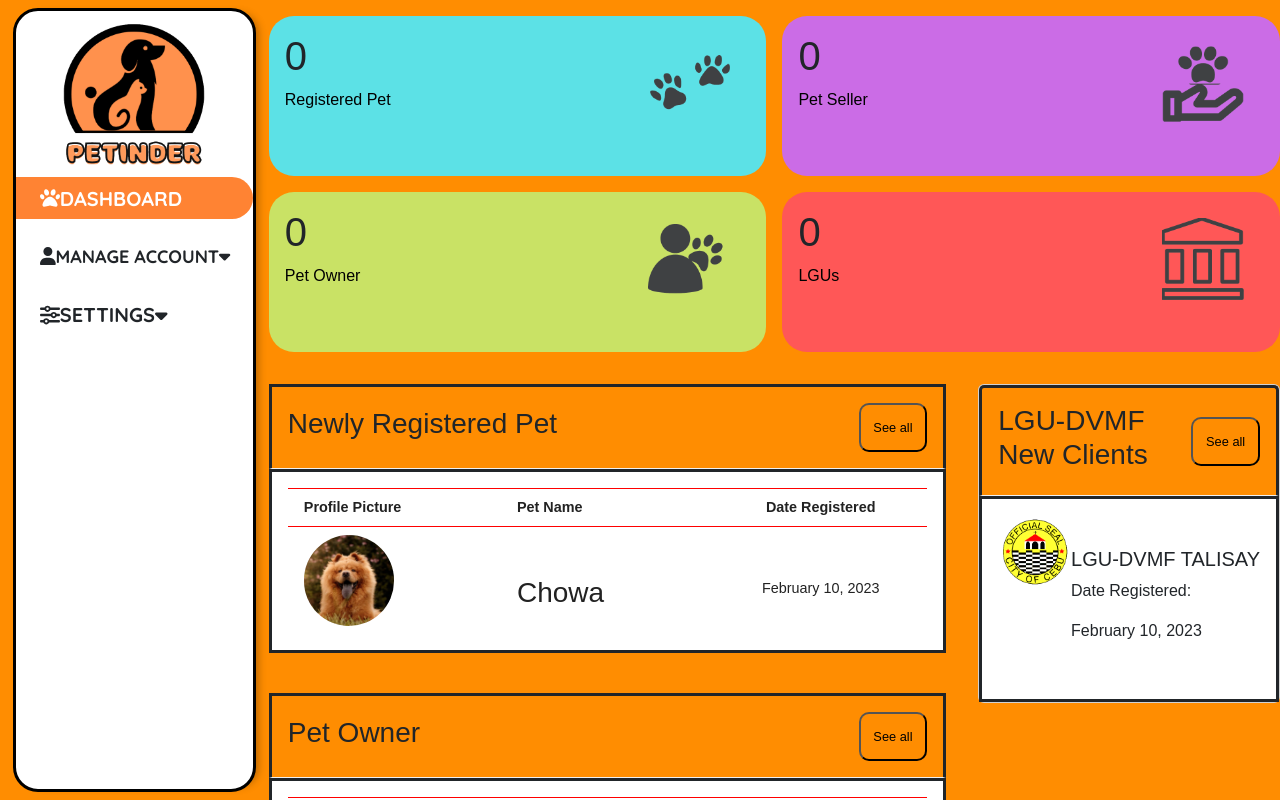
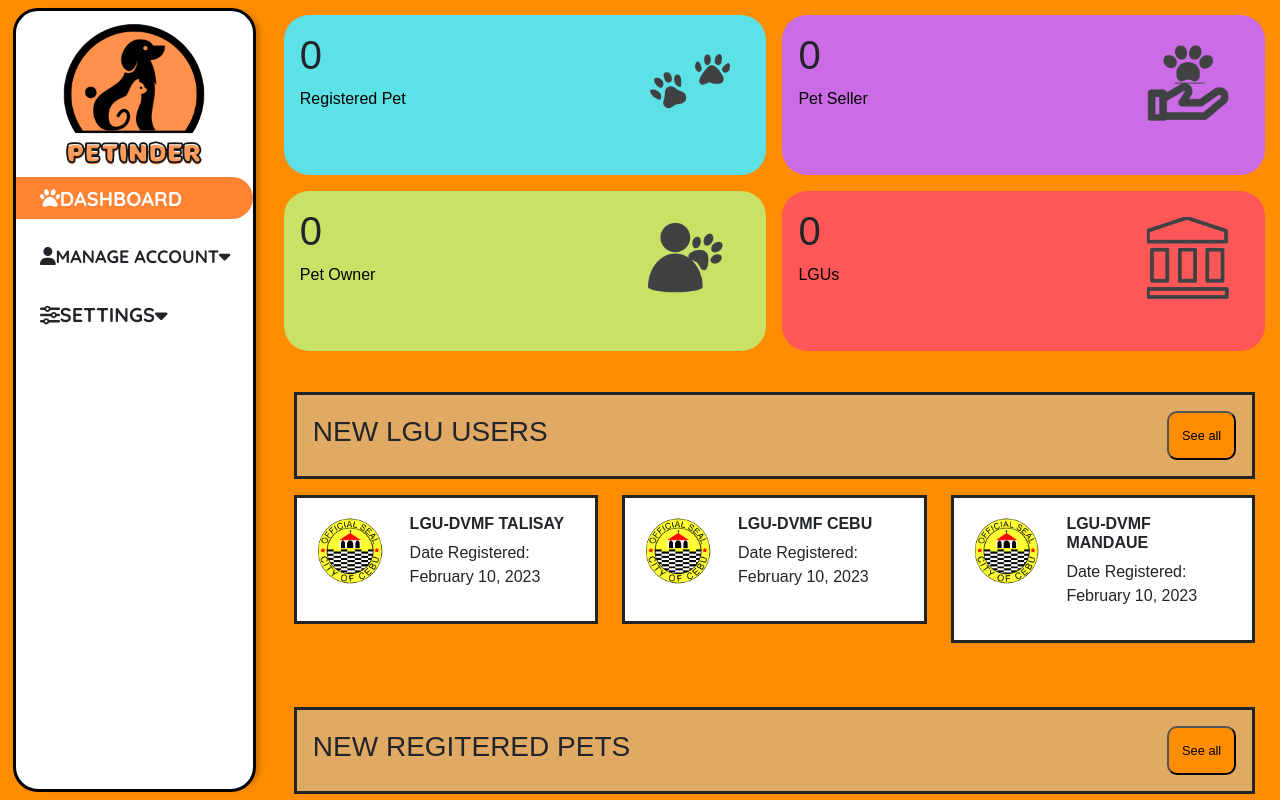
Before and after one commit to kevvzz/petinder-web-application, a React (Create React App) app: page /admin-dashboard in a window 1280 px wide. Built offline with nearby package versions, Linux system fonts and the light colour scheme; no server answers; the database is empty.

Commit message:
Dasboard screen change

```diff
--- a/src/component/Dashboard/adminDashboard.css
+++ b/src/component/Dashboard/adminDashboard.css
@@ -19,7 +19,7 @@
     display: grid;
     grid-template-columns: repeat(2, 1fr);
     grid-gap: 1rem;
-    margin-top: 1rem;
+    margin: 15px;
 }
 .card-single{
     display: flex;
@@ -64,10 +64,10 @@ table{
     border-collapse: collapse;
 }
 .recent-grid{
-    margin-top: 4vh;
+    margin: 25px;
     display: grid;
     grid-gap: 2rem;
-    grid-template-columns: 67% auto;
+    grid-template-columns: 100% auto;
 }
 .projects-card{
     /* background:#fff; */
@@ -76,6 +76,7 @@ table{
 }
 .card-header,
 .card-body{
+    margin-top: 1rem;
     padding: 1rem;
     border-style: solid;
 }
@@ -86,8 +87,7 @@ table{
     display: flex;
     justify-content: space-between;
     align-items: center;
-    background-color: rgb(255 141 1) !important;
-    border-bottom: 1px solid #f0f0f0;
+    background-color: rgb(224, 169, 100) !important;
 
 }
 .card-header button{
@@ -130,8 +130,8 @@ td{
 .petImage{
     flex: 1;
     border-radius: 50%;
-    width: 50%;
-    height: 50%;
+    width: 30%;
+    height: 30%;
 }
 .lguImage{
     flex: 1;
--- a/src/component/Dashboard/adminDashboard.js
+++ b/src/component/Dashboard/adminDashboard.js
@@ -1,5 +1,5 @@
-import React, { useState,useEffect } from 'react'
-import {AdminNavbar} from '../Navbar/Navbar';
+import React, { useState, useEffect } from 'react'
+import { AdminNavbar } from '../Navbar/Navbar';
 import petRegisterIcon from '../../Assets/pet_registered.png';
 import sellerIcon from '../../Assets/pet_seller.png';
 import ownerIcon from '../../Assets/pet_owner.png';
@@ -7,6 +7,7 @@ import lguIcon from '../../Assets/Lgu.png';
 import petPhoto from '../../Assets/chowa.jpg';
 import ownerPhoto from '../../Assets/profile-picture.png'
 import lguPhoto from '../../Assets/lgu-cebu-logo.png';
+import { Card, Row, Col } from 'react-bootstrap';
 
 //Firebase Firestore
 import storage from '../../FirebaseStorage';
@@ -41,7 +42,7 @@ function AdminDashboard() {
 	}, []);
 	return (
 		<div className='main-bg'>
-        <AdminNavbar/>
+			<AdminNavbar />
 			<div className="main-content">
 
 				<div class="cards">
@@ -51,7 +52,7 @@ function AdminDashboard() {
 							<span class="spanName">Registered Pet</span>
 						</div>
 						<div>
-                    <span><img className='imageIcon' src={petRegisterIcon} alt=""/></span>
+							<span><img className='imageIcon' src={petRegisterIcon} alt="" /></span>
 						</div>
 					</div>
 
@@ -61,7 +62,7 @@ function AdminDashboard() {
 							<span class="spanName">Pet Seller</span>
 						</div>
 						<div>
-						<span><img className='imageIcon' src={sellerIcon} alt=""/> </span>
+							<span><img className='imageIcon' src={sellerIcon} alt="" /> </span>
 						</div>
 					</div>
 
@@ -71,7 +72,7 @@ function AdminDashboard() {
 							<span class="spanName">Pet Owner</span>
 						</div>
 						<div>
-						<span><img className='imageIcon' src={ownerIcon} alt=""/></span>
+							<span><img className='imageIcon' src={ownerIcon} alt="" /></span>
 						</div>
 					</div>
 
@@ -81,7 +82,7 @@ function AdminDashboard() {
 							<span class="spanName">LGUs</span>
 						</div>
 						<div>
-						<span><img className='imageIcon' src={lguIcon} alt=""/></span>
+							<span><img className='imageIcon' src={lguIcon} alt="" /></span>
 						</div>
 					</div>
 				</div>
@@ -90,8 +91,332 @@ function AdminDashboard() {
 					<div class="projects">
 						<div class="projects-card">
 							<div class="card-header">
+								<h3>NEW LGU USERS</h3>
+								<button>See all <span><i class="fa-solid fa-arrow-right"></i></span></button>
+							</div>
+
+							{/* //card here */}
+							<div class="row">
+								<div class='col-lg-4 col-md-6 mb-4'>
+									<div class="card-body">
+										<Card.Text>
+											<Row>
+												<Col xs={4}>
+													<Row>
+														<img className='petImage' src={lguPhoto} alt="" />
+													</Row>
+												</Col>
+												<Col>
+													<Row>
+														<h6 class="fw-bold">LGU-DVMF TALISAY</h6>
+													</Row>
+													<Row>
+														<p>Date Registered: February 10, 2023 </p>
+													</Row>
+												</Col>
+											</Row>
+										</Card.Text>
+									</div>
+								</div>
+								<div class='col-lg-4 col-md-6 mb-4'>
+									<div class="card-body">
+										<Card.Text>
+											<Row>
+												<Col xs={4}>
+													<Row>
+														<img className='petImage' src={lguPhoto} alt="" />
+													</Row>
+												</Col>
+												<Col>
+													<Row>
+														<h6 class="fw-bold">LGU-DVMF CEBU</h6>
+													</Row>
+													<Row>
+														<p>Date Registered: February 10, 2023 </p>
+													</Row>
+												</Col>
+											</Row>
+										</Card.Text>
+									</div>
+								</div>
+								<div class='col-lg-4 col-md-6 mb-4'>
+									<div class="card-body">
+										<Card.Text>
+											<Row>
+												<Col xs={4}>
+													<Row>
+														<img className='petImage' src={lguPhoto} alt="" />
+													</Row>
+												</Col>
+												<Col>
+													<Row>
+														<h6 class="fw-bold">LGU-DVMF MANDAUE</h6>
+													</Row>
+													<Row>
+														<p>Date Registered: February 10, 2023 </p>
+													</Row>
+												</Col>
+											</Row>
+										</Card.Text>
+									</div>
+								</div>
+
+							</div>
+						</div>
+
+						<div class="projects-card">
+							<div class="card-header">
+								<h3>NEW REGITERED PETS</h3>
+								<button>See all <span><i class="fa-solid fa-arrow-right"></i></span></button>
+							</div>
+
+							{/* //card here */}
+							<div class="row">
+								<div class='col-lg-4 col-md-6 mb-4'>
+									<div class="card-body">
+										<Card.Text>
+											<Row>
+												<Col xs={4}>
+													<Row>
+													<img img className='petImage' src={petPhoto} alt="" />
+													</Row>
+												</Col>
+												<Col>
+													<Row>
+														<h6 class="fw-bold">CHOWA</h6>
+													</Row>
+													<Row>
+														<p>Date Registered: February 10, 2023 </p>
+													</Row>
+												</Col>
+											</Row>
+										</Card.Text>
+									</div>
+								</div>
+								<div class='col-lg-4 col-md-6 mb-4'>
+									<div class="card-body">
+										<Card.Text>
+											<Row>
+												<Col xs={4}>
+													<Row>
+														<img img className='petImage' src={petPhoto} alt="" />
+													</Row>
+												</Col>
+												<Col>
+													<Row>
+														<h6 class="fw-bold">CHOWA</h6>
+													</Row>
+													<Row>
+														<p>Date Registered: February 10, 2023 </p>
+													</Row>
+												</Col>
+											</Row>
+										</Card.Text>
+									</div>
+								</div>
+								<div class='col-lg-4 col-md-6 mb-4'>
+									<div class="card-body">
+										<Card.Text>
+											<Row>
+												<Col xs={4}>
+													<Row>
+														<img img className='petImage' src={petPhoto} alt="" />
+													</Row>
+												</Col>
+												<Col>
+													<Row>
+														<h6 class="fw-bold">CHOWA</h6>
+													</Row>
+													<Row>
+														<p>Date Registered: February 10, 2023 </p>
+													</Row>
+												</Col>
+											</Row>
+										</Card.Text>
+									</div>
+								</div>
+
+							</div>
+						</div>
+
+						<div class="projects-card">
+							<div class="card-header">
+								<h3>NEW PET OWNERS</h3>
+								<button>See all <span><i class="fa-solid fa-arrow-right"></i></span></button>
+							</div>
+
+							{/* //card here */}
+							<div class="row">
+								<div class='col-lg-4 col-md-6 mb-4'>
+									<div class="card-body">
+										<Card.Text>
+											<Row>
+												<Col xs={4}>
+													<Row>
+														<img className='petImage' src={ownerPhoto} alt="" />
+													</Row>
+												</Col>
+												<Col>
+													<Row>
+														<h6 class="fw-bold">CLARK</h6>
+													</Row>
+													<Row>
+														<p>Date Registered: February 10, 2023 </p>
+													</Row>
+												</Col>
+											</Row>
+										</Card.Text>
+									</div>
+								</div>
+								<div class='col-lg-4 col-md-6 mb-4'>
+									<div class="card-body">
+										<Card.Text>
+											<Row>
+												<Col xs={4}>
+													<Row>
+														<img className='petImage' src={ownerPhoto} alt="" />
+													</Row>
+												</Col>
+												<Col>
+													<Row>
+														<h6 class="fw-bold">CLARK</h6>
+													</Row>
+													<Row>
+														<p>Date Registered: February 10, 2023 </p>
+													</Row>
+												</Col>
+											</Row>
+										</Card.Text>
+									</div>
+								</div>
+								<div class='col-lg-4 col-md-6 mb-4'>
+									<div class="card-body">
+										<Card.Text>
+											<Row>
+												<Col xs={4}>
+													<Row>
+														<img className='petImage' src={ownerPhoto} alt="" />
+													</Row>
+												</Col>
+												<Col>
+													<Row>
+														<h6 class="fw-bold">CLARK</h6>
+													</Row>
+													<Row>
+														<p>Date Registered: February 10, 2023 </p>
+													</Row>
+												</Col>
+											</Row>
+										</Card.Text>
+									</div>
+								</div>
+
+							</div>
+						</div>
+
+						<div class="projects-card">
+							<div class="card-header">
+								<h3>NEW PET SELLER</h3>
+								<button>See all <span><i class="fa-solid fa-arrow-right"></i></span></button>
+							</div>
+
+							{/* //card here */}
+							<div class="row">
+								<div class='col-lg-4 col-md-6 mb-4'>
+									<div class="card-body">
+										<Card.Text>
+											<Row>
+												<Col xs={4}>
+													<Row>
+														<img className='petImage' src={ownerPhoto} alt="" />
+													</Row>
+												</Col>
+												<Col>
+													<Row>
+														<h6 class="fw-bold">CLARK</h6>
+													</Row>
+													<Row>
+														<p>Date Registered: February 10, 2023 </p>
+													</Row>
+												</Col>
+											</Row>
+										</Card.Text>
+									</div>
+								</div>
+								<div class='col-lg-4 col-md-6 mb-4'>
+									<div class="card-body">
+										<Card.Text>
+											<Row>
+												<Col xs={4}>
+													<Row>
+														<img className='petImage' src={ownerPhoto} alt="" />
+													</Row>
+												</Col>
+												<Col>
+													<Row>
+														<h6 class="fw-bold">CLARK</h6>
+													</Row>
+													<Row>
+														<p>Date Registered: February 10, 2023 </p>
+													</Row>
+												</Col>
+											</Row>
+										</Card.Text>
+									</div>
+								</div>
+								<div class='col-lg-4 col-md-6 mb-4'>
+									<div class="card-body">
+										<Card.Text>
+											<Row>
+												<Col xs={4}>
+													<Row>
+														<img className='petImage' src={ownerPhoto} alt="" />
+													</Row>
+												</Col>
+												<Col>
+													<Row>
+														<h6 class="fw-bold">CLARK</h6>
+													</Row>
+													<Row>
+														<p>Date Registered: February 10, 2023 </p>
+													</Row>
+												</Col>
+											</Row>
+										</Card.Text>
+									</div>
+								</div>
+							</div>
+						</div>
+					</div>
+
+					{/* <table width="100%">
+									<thead>
+										<tr>
+											<td>Profile Picture</td>
+											<td>Anounements</td>
+											<td>Date</td>
+										</tr>
+									</thead>
+									<tbody>
+										<tr>
+											<img className='petImage' src={lguPhoto} alt="" />
+											<td>
+												<div class="customer-info">
+													<h5>Free Vaccine</h5>
+												</div>
+											</td>
+											<td>
+												<div class="customer-info">
+													<h6>February 10, 2023</h6>
+												</div>
+											</td>
+										</tr>
+									</tbody>
+								</table> */}
+
+					{/* <div class="projects-card">
+							<div class="card-header">
 								<h3>Newly Registered Pet</h3>
-							<button>See all <span><i class="fa-solid fa-arrow-right"></i></span></button>
 							</div>
 							<div class="card-body">
 								<table width="100%">
@@ -104,15 +429,15 @@ function AdminDashboard() {
 									</thead>
 									<tbody>
 										<tr>
-										<td><img img className='petImage' src={petPhoto} alt=""/></td>
+											<td><img img className='petImage' src={petPhoto} alt="" /></td>
 											<td>
 												<div class="customer-info">
-												<h3>Chowa</h3>
+													<h4>Chowa</h4>
 												</div>
 											</td>
 											<td>
 												<div class="customer-info">
-												<p>February 10, 2023</p>
+													<h6>February 10, 2023</h6>
 												</div>
 											</td>
 										</tr>
@@ -123,8 +448,7 @@ function AdminDashboard() {
 
 						<div class="projects-card">
 							<div class="card-header">
-							<h3>Pet Owner</h3>
-							<button>See all <span><i class="fa-solid fa-arrow-right"></i></span></button>
+								<h3>New Pet Owner</h3>
 							</div>
 							<div class="card-body">
 								<table width="100%">
@@ -137,15 +461,15 @@ function AdminDashboard() {
 									</thead>
 									<tbody>
 										<tr>
-										<td><img className='petImage' src={ownerPhoto} alt=""/></td>
+											<td><img className='petImage' src={ownerPhoto} alt="" /></td>
 											<td>
 												<div class="customer-info">
-												<h3>Clark</h3>
+													<h4>Clark</h4>
 												</div>
 											</td>
 											<td>
 												<div class="customer-info">
-												<p>January 14, 2022</p>
+													<h6>January 14, 2022</h6>
 												</div>
 											</td>
 										</tr>
@@ -154,10 +478,43 @@ function AdminDashboard() {
 								</table>
 							</div>
 						</div>
+
+						<div class="projects-card">
+							<div class="card-header">
+								<h3>New Pet Seller</h3>
+							</div>
+							<div class="card-body">
+								<table width="100%">
+									<thead>
+										<tr>
+											<td>Profile Picture</td>
+											<td>Pet Seller Name</td>
+											<td>Date Registered</td>
+										</tr>
+									</thead>
+									<tbody>
+										<tr>
+											<td><img className='petImage' src={ownerPhoto} alt="" /></td>
+											<td>
+												<div class="customer-info">
+													<h4>Clark</h4>
+												</div>
+											</td>
+											<td>
+												<div class="customer-info">
+													<h6>January 14, 2022</h6>
+												</div>
+											</td>
+										</tr>
+
+									</tbody>
+								</table>
+							</div>
+						</div> */}
 				</div>
 
-				<div class="customers">
-					<div class="card">
+				{/* <div class="customers">
+						<div class="project-card">
 							<div class="card-header">
 								<h3>LGU-DVMF<br></br>New Clients</h3>
 								<button>See all <span><i class="fa-solid fa-arrow-right"></i></span></button>
@@ -165,7 +522,7 @@ function AdminDashboard() {
 							<div class="card-body">
 								<div class="customer">
 									<div class="customer-table">
-									<img className='lguImage' src={lguPhoto} alt=""/>
+										<img className='lguImage' src={lguPhoto} alt="" />
 										<div class="customer-info">
 											<h5>LGU-DVMF TALISAY</h5>
 											<p>Date Registered: </p>
@@ -175,8 +532,7 @@ function AdminDashboard() {
 								</div>
 							</div>
 						</div>
-				</div>
-			</div>
+					</div> */}
 			</div>
 		</div>
 	)
```
Lines whose indentation alone changed are shown as unchanged.
